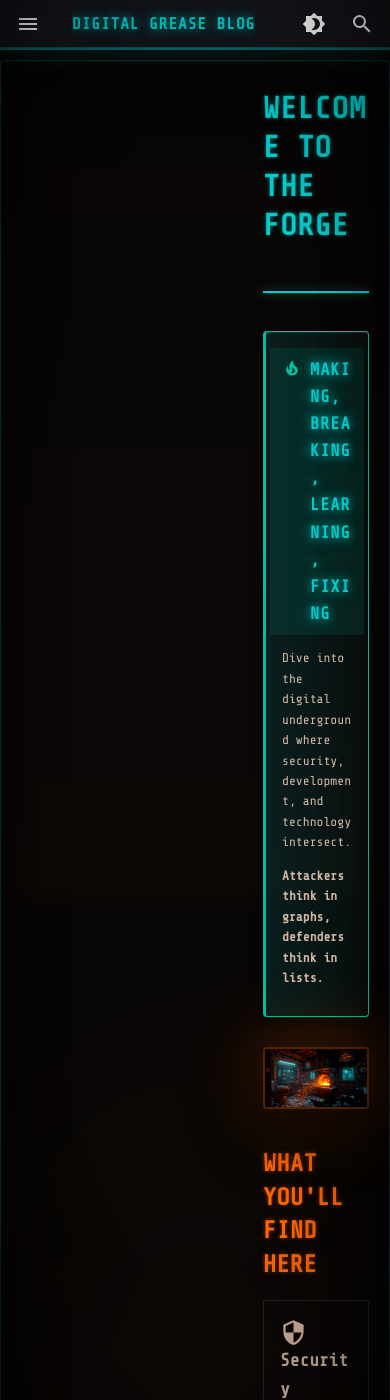
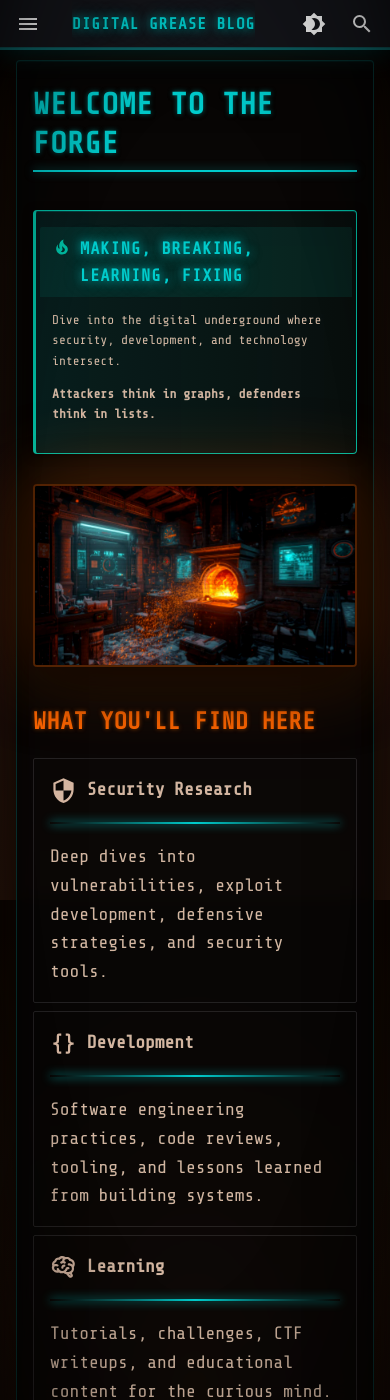
Before and after one commit to digital-grease/blog.digitalgrease.github.io, an MkDocs documentation site: the page built from docs/index.md, in a window 390 px wide and 1400 px high. Built offline with MkDocs 1.6.1 and Material for MkDocs 9.7.7, drawn with Linux system fonts in a browser that asks for light colours; comment, search, counter and statistics services are not loaded.

Commit message:
more more mobile fixes

```diff
--- a/docs/stylesheets/cyberpunk.css
+++ b/docs/stylesheets/cyberpunk.css
@@ -964,36 +964,53 @@ body::before {
    ================================== */
 
 /* Tablet and below (768px) */
-@media screen and (max-width: 768px) {
+@media screen and (max-width: 76.1875em) {
   /* Hide secondary sidebar completely on mobile */
   .md-sidebar--secondary {
-    display: none;
+    display: none !important;
   }
 
-  /* Ensure proper full-width layout on mobile */
+  /* Force sidebars to not take up layout space */
+  .md-sidebar--primary {
+    position: fixed;
+    transform: translateX(-100%);
+    transition: transform 0.25s;
+    z-index: 4;
+  }
+
+  [data-md-toggle="drawer"]:checked ~ .md-container .md-sidebar--primary {
+    transform: translateX(0);
+  }
+
+  /* Full-width content layout */
   .md-content {
-    margin: 0;
+    margin: 0 !important;
+    max-width: 100% !important;
   }
 
   .md-content__inner {
-    margin: 0;
-    padding: 0.8rem;
+    margin: 0 !important;
+    padding: 0.8rem !important;
   }
 
   .md-typeset {
-    padding: 0;
+    padding: 0 !important;
+  }
+
+  /* Ensure main container is full width */
+  .md-main {
+    flex: 1;
+  }
+
+  .md-main__inner {
+    margin: 0.5rem 0.8rem !important;
+    border-radius: 4px;
   }
 
   /* Reduce header text size */
   .md-header__title {
     font-size: 0.9rem;
     letter-spacing: 1.5px;
-  }
-
-  /* Adjust main content padding */
-  .md-main__inner {
-    margin-top: 0.5rem;
-    border-radius: 4px;
   }
 
   /* Scale down typography */
```
